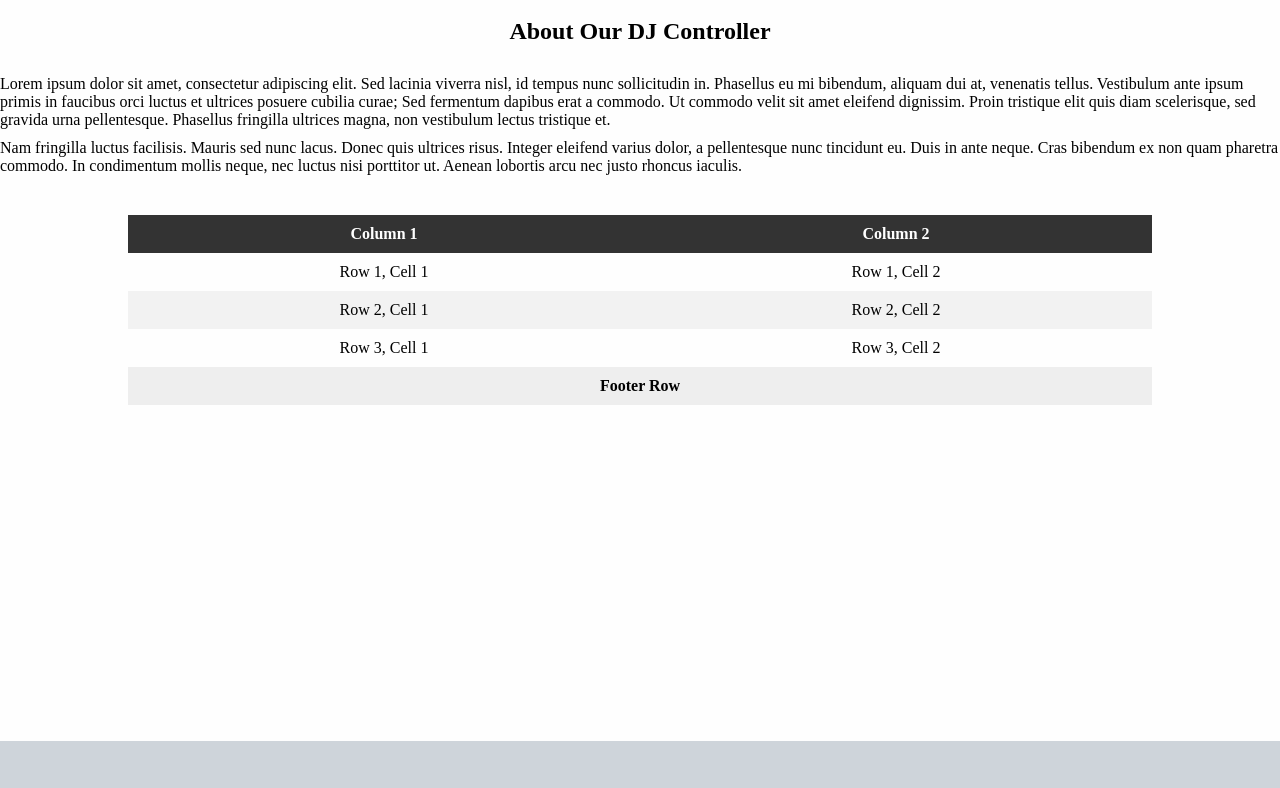
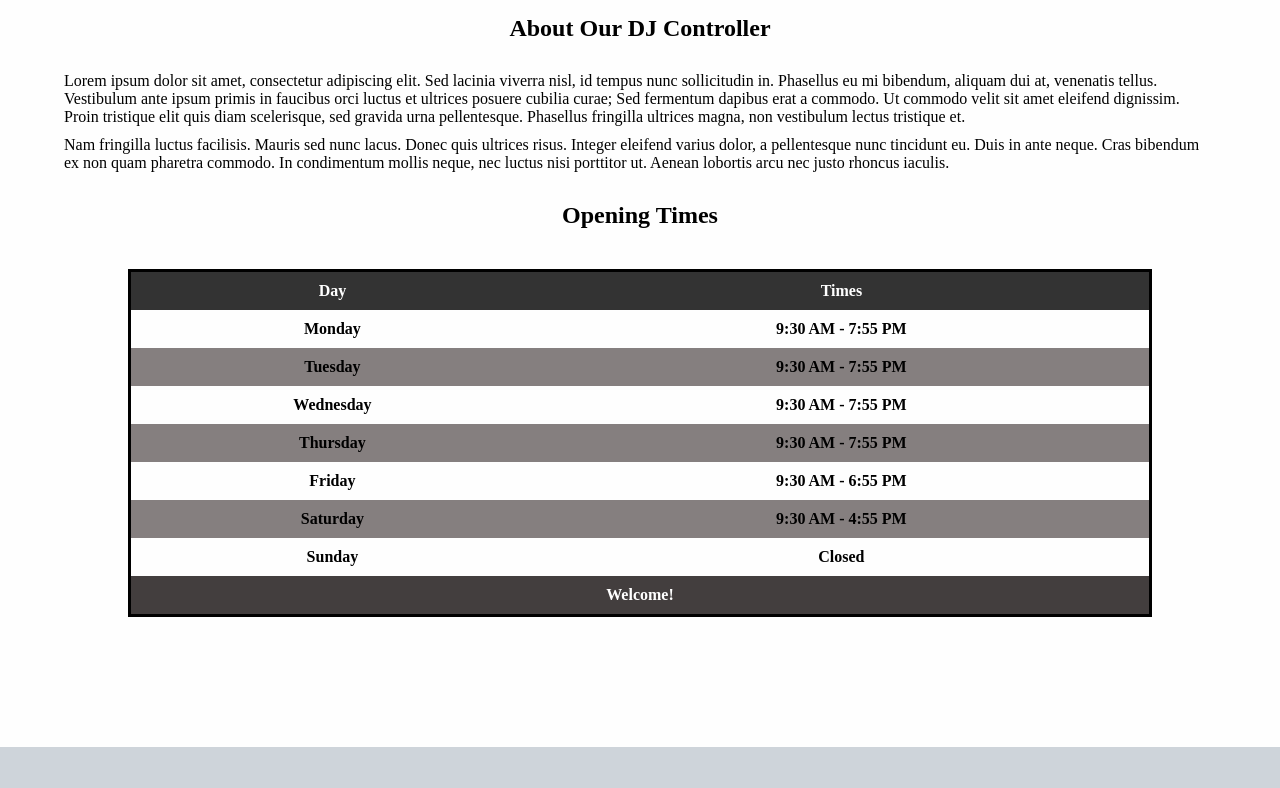
Before and after one commit to YuriiNoCap/yuriinocap.github.io, a plain HTML site: page about-us.html in a window 1280 px wide. Shown: the part 152-940 px from the top of the page. Drawn offline with Linux system fonts and the light colour scheme; a web font is replaced by a local one.

Commit message:
Final commit!

```diff
--- a/CSS/about-us.css
+++ b/CSS/about-us.css
@@ -1,5 +1,5 @@
 main {
-  height: 100vh;
+  height: 100%;
 }
 
 h1,
@@ -11,12 +11,15 @@ table {
   width: 80%;
   border-collapse: collapse;
   margin: 40px auto;
+  margin-bottom: 130px;
+  border: 3px solid black;
 }
 
 th,
 td {
   padding: 10px;
   text-align: center;
+  font-weight: bold;
 }
 
 th {
@@ -25,16 +28,18 @@ th {
 }
 
 tbody tr:nth-child(even) {
-  background-color: #f2f2f2;
+  background-color: #857f7f;
 }
 
 tfoot td {
-  background-color: #eee;
+  background-color: #433e3e;
+  color: #fff;
   font-weight: bold;
 }
 
 .about-section {
-  margin-top: 40px;
+  width: 90%;
+  margin: 0px auto;
 }
 
 .about-section h2 {
--- a/CSS/log-in-style.css
+++ b/CSS/log-in-style.css
@@ -10,7 +10,7 @@
   background-color: #fff;
   padding: 30px 100px;
   border-radius: 5px;
-  box-shadow: 0px 0px 10px rgba(0, 0, 0, 0.1);
+  box-shadow: 0px 0px 15px rgba(0, 0, 0, 0.25);
 }
 
 .log-in-box h1 {
--- a/CSS/style-box.css
+++ b/CSS/style-box.css
@@ -1,4 +1,6 @@
-@import url("https://fonts.googleapis.com/css2?family=Sofia+Sans:wght@200&display=swap");
+@import url("https://fonts.googleapis.com/css2?family=Sofia+Sans:wght@200&family=Kanit:ital@1&Roboto+Mono:wght@300&display=swap");
+
+/* @import url("https://fonts.googleapis.com/css2?family=Roboto+Mono:wght@300&display=swap"); */
 
 * {
   padding: 0;
@@ -28,6 +30,7 @@ header {
 }
 
 #fixed-buttons a {
+  font-family: "Kanit";
   font-size: 20px;
   font-weight: bold;
   color: black;
@@ -106,12 +109,11 @@ header {
 }
 
 #bars-menu {
-  font-weight: bold;
   position: absolute;
   right: 0;
   top: 0;
   cursor: pointer;
-  margin: 12px 0px;
+  margin: 11.5px 0px;
   padding-right: 12px;
   transition: 0.7s;
 }
@@ -122,6 +124,8 @@ header {
 }
 
 .bars-menu-text {
+  font-family: "Kanit";
+  font-weight: bold;
   text-decoration: none;
   color: black;
   font-size: 20px;
--- a/about-us.html
+++ b/about-us.html
@@ -88,31 +88,47 @@
           Aenean lobortis arcu nec justo rhoncus iaculis.
         </p>
       </section>
-
+      <h2 class="centralisering">Opening Times</h2>
       <table>
         <thead>
           <tr>
-            <th>Column 1</th>
-            <th>Column 2</th>
+            <th>Day</th>
+            <th>Times</th>
           </tr>
         </thead>
         <tbody>
           <tr>
-            <td>Row 1, Cell 1</td>
-            <td>Row 1, Cell 2</td>
+            <td>Monday</td>
+            <td>9:30 AM - 7:55 PM</td>
           </tr>
           <tr>
-            <td>Row 2, Cell 1</td>
-            <td>Row 2, Cell 2</td>
+            <td>Tuesday</td>
+            <td>9:30 AM - 7:55 PM</td>
           </tr>
           <tr>
-            <td>Row 3, Cell 1</td>
-            <td>Row 3, Cell 2</td>
+            <td>Wednesday</td>
+            <td>9:30 AM - 7:55 PM</td>
+          </tr>
+          <tr>
+            <td>Thursday</td>
+            <td>9:30 AM - 7:55 PM</td>
+          </tr>
+          <tr>
+            <td>Friday</td>
+            <td>9:30 AM - 6:55 PM</td>
+          </tr>
+          <tr>
+            <td>Saturday</td>
+            <td>9:30 AM - 4:55 PM</td>
+          </tr>
+          <tr>
+            <td>Sunday</td>
+            <td>Closed</td>
           </tr>
         </tbody>
         <tfoot>
           <tr>
-            <td colspan="2">Footer Row</td>
+            <td colspan="2">Welcome!</td>
           </tr>
         </tfoot>
       </table>
```
Also changed, not shown: CSS/main-page-style.css (+14 -3 lines), index.html (+9 -3 lines).
